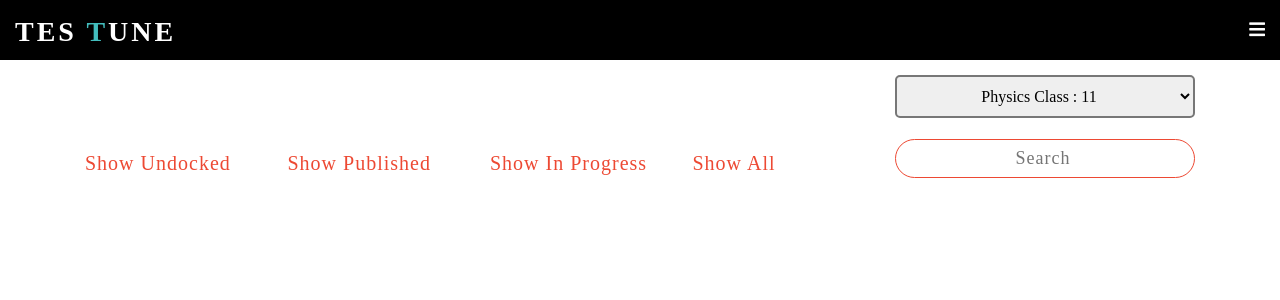
After one commit to suyashpradhan/Testune, a PHP site: page /creator_pages/dockPage.html in a window 1280 px wide. The commit adds this page. Shown: the top 300 px of the page. Run offline with PHP 8.4, Linux system fonts and the light colour scheme; some libraries are stand-ins or nearby versions.

Commit message:
Work 6/6/18

```diff
--- a/academic_management.html
+++ b/academic_management.html
@@ -6,7 +6,6 @@
     <meta name="viewport" content="width=device-width, initial-scale=1.0">
     <meta http-equiv="X-UA-Compatible" content="ie=edge">
     <link rel="stylesheet" href="main.css">
-    <link href="https://fonts.googleapis.com/css?family=Josefin+Sans" rel="stylesheet">
     <link rel="stylesheet" href="https://stackpath.bootstrapcdn.com/bootstrap/4.1.0/css/bootstrap.min.css" integrity="sha384-9gVQ4dYFwwWSjIDZnLEWnxCjeSWFphJiwGPXr1jddIhOegiu1FwO5qRGvFXOdJZ4"
         crossorigin="anonymous">
 </head>
--- /dev/null
+++ b/creator_pages/dockPage.html
@@ -0,0 +1,78 @@
+<!DOCTYPE html>
+<html lang="en">
+
+<head>
+    <meta charset="UTF-8">
+    <meta name="viewport" content="width=device-width, initial-scale=1.0">
+    <meta http-equiv="X-UA-Compatible" content="ie=edge">
+    <link rel="stylesheet" href="../main.css">
+    <link rel="stylesheet" href="https://stackpath.bootstrapcdn.com/bootstrap/4.1.0/css/bootstrap.min.css" integrity="sha384-9gVQ4dYFwwWSjIDZnLEWnxCjeSWFphJiwGPXr1jddIhOegiu1FwO5qRGvFXOdJZ4"
+        crossorigin="anonymous">
+</head>
+
+<body>
+    <div class="navigationBar">
+        <div class="logoBox">
+            <h1 class="logoBox-header">TES
+                <span>T</span>UNE</h1>
+        </div>
+        <div class="menu-wrapper">
+
+            <i class="fas fa-bars" onclick="openNav()"></i>
+        </div>
+        <div id="mySidenav" class="sidenav">
+            <a href="javascript:void(0)" class="closebtn" onclick="closeNav()">&times;</a>
+            <div class="button-wrapper">
+                <a href="#">Logout</a>
+            </div>
+        </div>
+    </div>
+    <div class="container">
+        <div class="choose-subject-wrapper">
+            <form action="#" method="post">
+                <select name="" class="choose-subject" onclick="selected_subject()">
+                    <option value="">Physics Class : 11</option>
+                    <option value="">Physics Class : 12</option>
+                </select>
+            </form>
+        </div>
+        <div class="main-dock-wrapper">
+            <ul class="dock-first-row">
+                <li class="dock-item">
+                    <a href="" id="undocked" onclick="show_radio_sort('undocked')">Show Undocked</a>
+                </li>
+                <li class="dock-item">
+                    <a href="" id="undocked" onclick="show_radio_sort('undocked')">Show Published</a>
+                </li>
+                <li class="dock-item">
+                    <a href="" id="undocked" onclick="show_radio_sort('undocked')">Show In Progress</a>
+                </li>
+                <li class="dock-item">
+                    <a href="" id="undocked" onclick="show_radio_sort('undocked')">Show All</a>
+                </li>
+                <li class="dock-item-last">
+                    <input type="search" name="" id="search" class="search-box" placeholder="Search">
+                </li>
+            </ul>
+        </div>
+    </div>
+    </div>
+   <!--  <div class="footer">
+        <div class="footerInner">
+            <h1>TESTUNE TECHNOLOGY PVT LTD</h1>
+        </div>
+    </div> -->
+    <link rel="stylesheet" href="https://use.fontawesome.com/releases/v5.0.10/css/all.css" integrity="sha384-+d0P83n9kaQMCwj8F4RJB66tzIwOKmrdb46+porD/OvrJ+37WqIM7UoBtwHO6Nlg"
+        crossorigin="anonymous">
+    <script>
+        function openNav() {
+            document.getElementById("mySidenav").style.width = "250px";
+        }
+
+        function closeNav() {
+            document.getElementById("mySidenav").style.width = "0";
+        }
+    </script>
+</body>
+
+</html>
--- a/main.css
+++ b/main.css
@@ -2985,3 +2985,66 @@ body {
     color: #000;
     text-decoration: none;
 }
+
+/*****TEACHER FOUNDRY*****/
+
+.choose-subject-wrapper {
+    display: flex;
+    justify-content: flex-end;
+    align-items: flex-end;
+}
+
+.choose-subject {
+    margin: 15px 0;
+    padding: 10px 0;
+    width: 300px;
+    border: 1px solid #fff;
+    text-align: center;
+    border-radius: 5px;
+    border: 2px solid #777;
+}
+
+.dock-first-row {
+    display: flex;
+    justify-content: center;
+    align-items: center;
+    flex-flow: row wrap;
+    height: 50px;
+}
+
+.dock-first-row li {
+    list-style: none;
+    text-decoration: none;
+}
+
+.dock-item {
+   flex: 1;
+   margin-top: 10px;
+}
+
+.dock-item-last {
+    flex-basis:  1;
+}
+
+.search-box{
+    width: 300px;
+    padding: 5px 10px;
+    border-radius: 100px;
+    border: 1px solid #ED4933;
+    color: #777;
+    text-align: center;
+    font-size: 18px;
+    letter-spacing: 1px;
+}
+
+.dock-item a{
+    color: #ED4933;
+    text-decoration: none;
+    font-size: 20px;
+    letter-spacing: 1px;
+}
+
+.dock-item a:hover{
+    color: #000;
+    text-decoration: none;
+}
```
